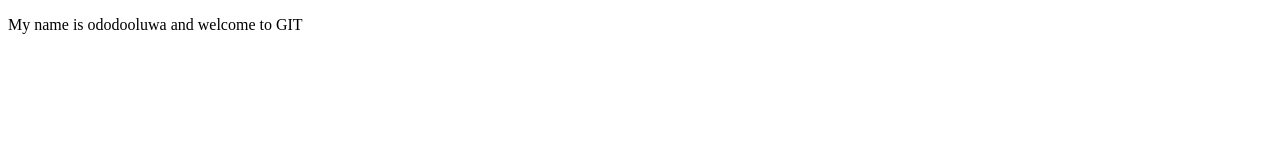
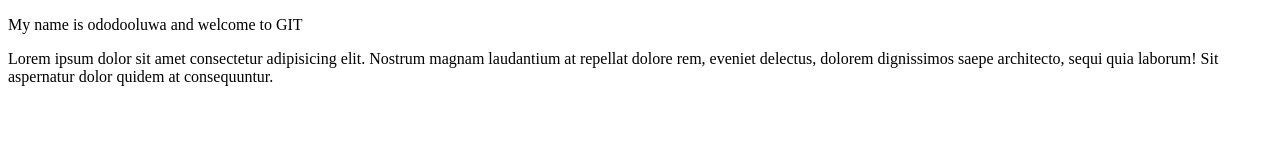
Before and after one commit to Ododooluwa/firstgit, a plain HTML site: page index.html in a window 1280 px wide. Drawn offline with Linux system fonts and the light colour scheme.

Commit message:
i added lorem

```diff
--- a/index.html
+++ b/index.html
@@ -9,6 +9,10 @@
 <body>
 
     <p>My name is ododooluwa and welcome to GIT</p>
+    <p>Lorem ipsum dolor sit amet consectetur adipisicing elit. Nostrum magnam laudantium at repellat dolore rem,
+         eveniet delectus, dolorem dignissimos saepe architecto,
+         sequi quia laborum! Sit aspernatur dolor quidem at consequuntur.
+    </p>
 
 </body>
 </html>
```
